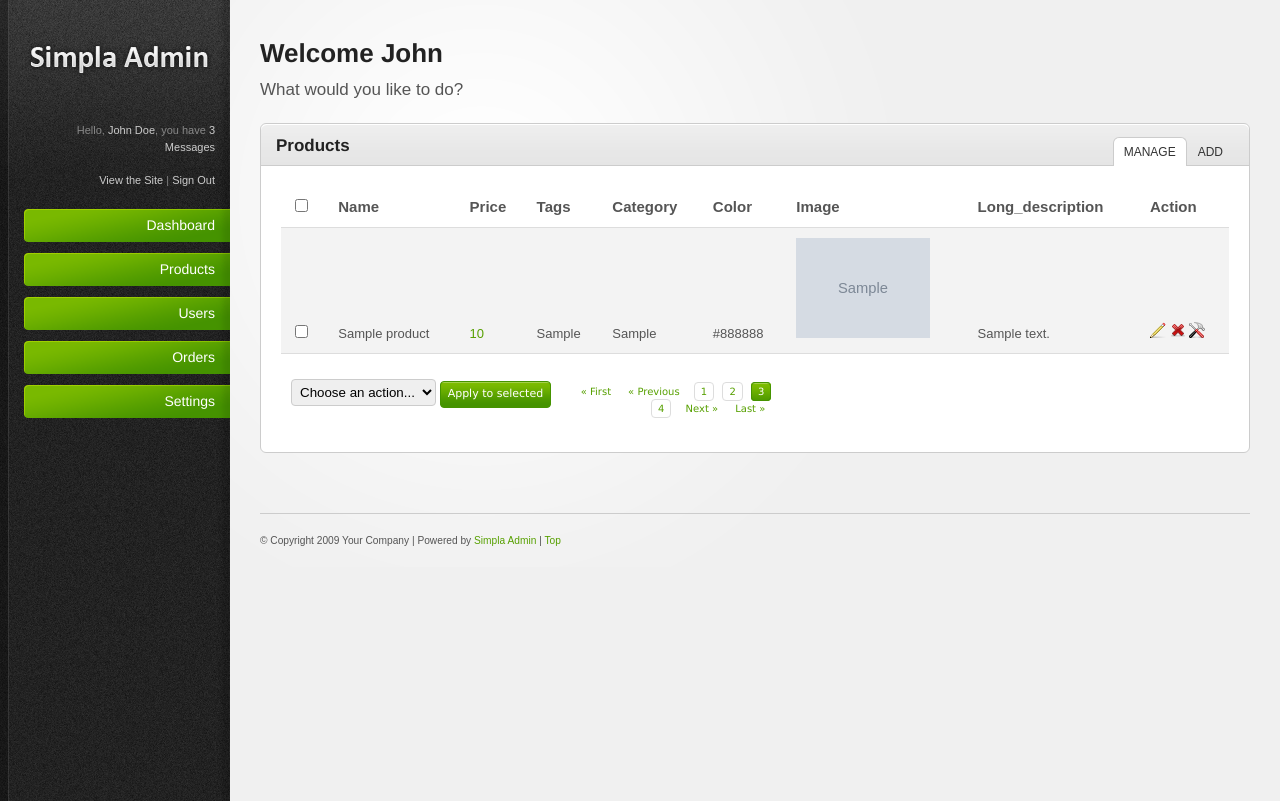
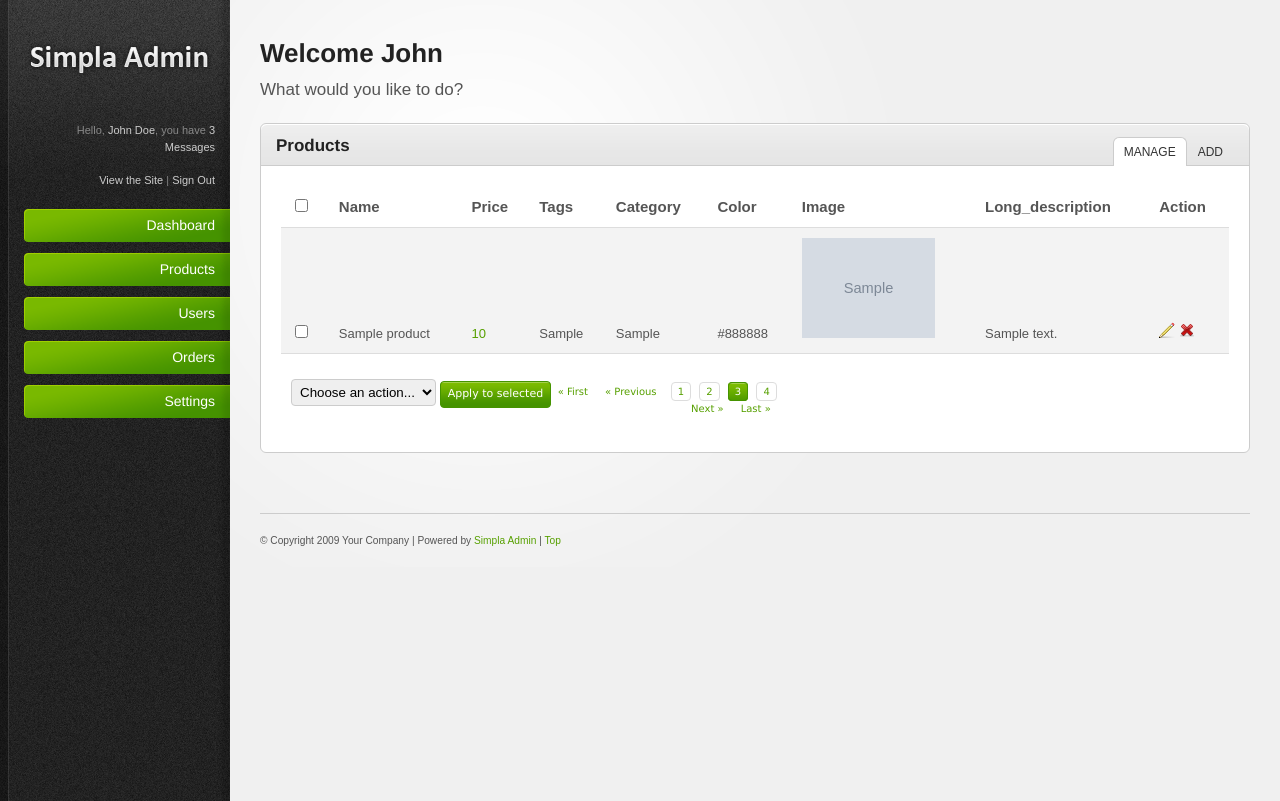
Before and after one commit to abhisheksaurabh7785/cedcossproject1, a PHP site: page /trainingced/admin/products.php in a window 1280 px wide. Run offline with PHP 8.4, Linux system fonts and the light colour scheme; tables that the repository leaves empty or names only in its code hold one stand-in row (values such as "Sample post"); grey boxes marked "Sample" are stand-in pictures.

Commit message:
Update products.php

```diff
--- a/admin/products.php
+++ b/admin/products.php
@@ -103,13 +103,15 @@ Javascript is disabled or is not supported by your browser. Please <a href="http
 <td><?php echo $row['tags'] ?></td>
 <td><?php echo $row['category'] ?></td>
 <td><?php echo $row['color'] ?></td>
-<td><img src="productImage/<?php echo $row['image'] ?>" alt="" height="100" wdith="100"></td>
+<td>
+<img src="productImage/<?php echo $row['image'] ?>" alt="" height="100" wdith="100">
+</td>
 <td><?php echo $row['long_description'] ?></td>
 <td>
 <!-- Icons -->
-<a href="#" title="Edit"><img src="resources/images/icons/pencil.png" alt="Edit" /></a>
+<a href="productEdit.php?id=<?php echo $row['id']; ?>" title="Edit"><img src="resources/images/icons/pencil.png" alt="Edit" /></a>
 <a href="products.php?id=<?php echo $row['id']; ?>" title="Delete"><img src="resources/images/icons/cross.png" alt="Delete" /></a>
-<a href="#" title="Edit Meta"><img src="resources/images/icons/hammer_screwdriver.png" alt="Edit Meta" /></a>
+<!-- <a href="#" title="Edit Meta"><img src="resources/images/icons/hammer_screwdriver.png" alt="Edit Meta" /></a> -->
 </td>
 </tr>
 <?php } ?>
@@ -250,14 +252,16 @@ to divide the form into columns -->
 <div class="notification attention png_bg">
 <a href="#" class="close"><img src="resources/images/icons/cross_grey_small.png" title="Close this notification" alt="close" /></a>
 <div>
-Attention notification. Lorem ipsum dolor sit amet, consectetur adipiscing elit. Proin vulputate, sapien quis fermentum luctus, libero.
+Attention notification. Lorem ipsum dolor sit amet,
+consectetur adipiscing elit. Proin vulputate, sapien quis fermentum luctus, libero.
 </div>
 </div>
 
 <div class="notification information png_bg">
 <a href="#" class="close"><img src="resources/images/icons/cross_grey_small.png" title="Close this notification" alt="close" /></a>
 <div>
-Information notification. Lorem ipsum dolor sit amet, consectetur adipiscing elit. Proin vulputate, sapien quis fermentum luctus, libero.
+Information notification.
+ Lorem ipsum dolor sit amet, consectetur adipiscing elit. Proin vulputate, sapien quis fermentum luctus, libero.
 </div>
 </div>
 
```
Lines whose indentation alone changed are shown as unchanged.
